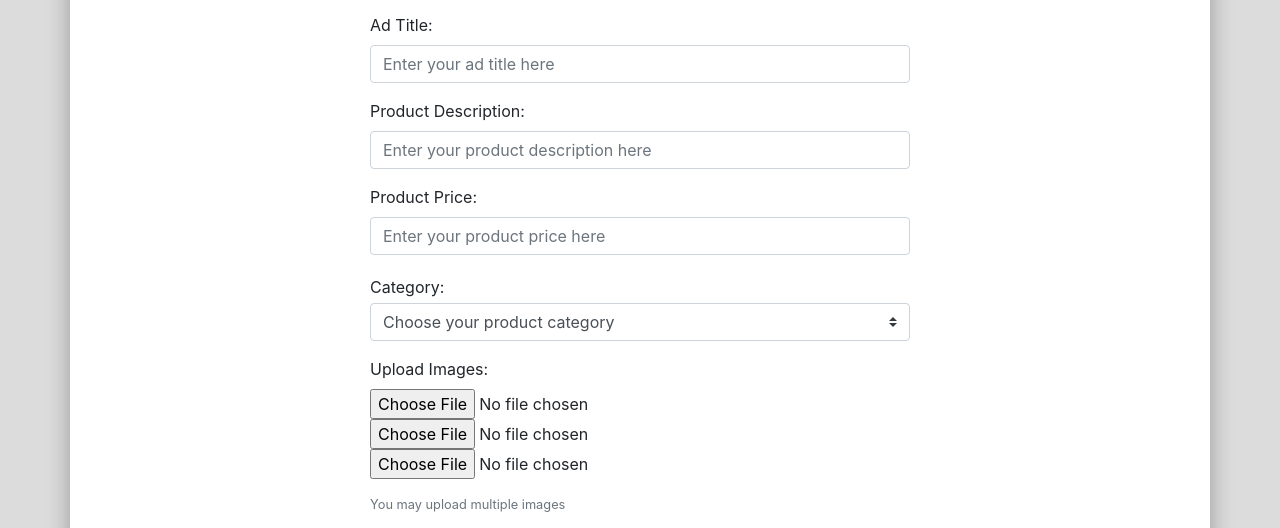
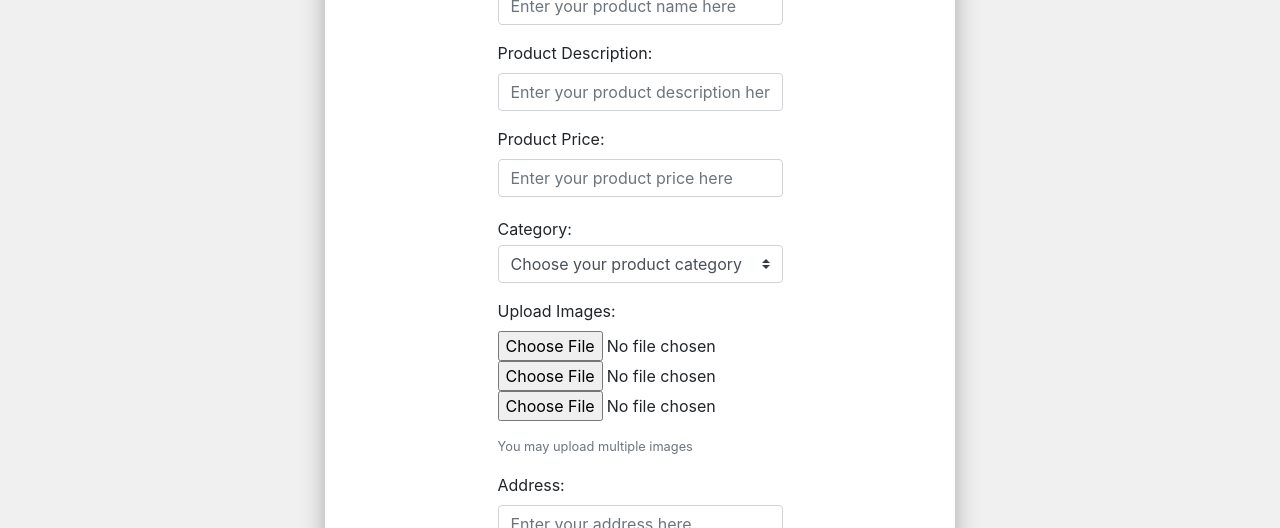
Before and after one commit to gauravsachdeva101/HACK_NITJ-master, a plain HTML site: page seller.html in a window 1280 px wide. Shown: the part 257-785 px from the top of the page. Drawn offline with nearby package versions, Linux system fonts and the light colour scheme.

Commit message:
Changes
constraints added

```diff
--- a/seller.css
+++ b/seller.css
@@ -1,7 +1,7 @@
 @import url('https://fonts.googleapis.com/css?family=Nunito+Sans&display=swap');
 body,html
     {
-    background-color: rgb(220,220,220);
+    background-color: rgb(240,240,240);
     height:100%;
     padding:0px;
     margin:0px;
@@ -105,13 +105,23 @@ body,html
     height:auto;
     }
 .sell{
-    padding-top:12px;
-    padding-bottom:24px;
+    padding-top:40px;
+    padding-bottom:30px;
 }
+.container{
+display:flex;
+justify-content: center;
+align-items: center;
+
+}
+/* div{
+    border: 1px solid red;
+} */
 .row{
-    background: #fff;
     margin-bottom: 18px;
     margin-top: 18px;
+    width:630px;
+    background: #fff;
     border-radius: 50px;
     box-shadow: 0px 10px 25px 0px rgba(0,0,0,0.3);
 }
--- a/seller.html
+++ b/seller.html
@@ -2,7 +2,7 @@
 <html lang = "en">
     <head>
         <meta charset="utf-8">
-        <title>WasteLess</title>
+        <title>Seller</title>
         <link rel="stylesheet" href="https://stackpath.bootstrapcdn.com/bootstrap/4.3.1/css/bootstrap.min.css" integrity="sha384-ggOyR0iXCbMQv3Xipma34MD+dH/1fQ784/j6cY/iJTQUOhcWr7x9JvoRxT2MZw1T" crossorigin="anonymous">
         <script src="https://code.jquery.com/jquery-3.3.1.slim.min.js" integrity="sha384-q8i/X+965DzO0rT7abK41JStQIAqVgRVzpbzo5smXKp4YfRvH+8abtTE1Pi6jizo" crossorigin="anonymous"></script>
         <script src="https://cdnjs.cloudflare.com/ajax/libs/popper.js/1.14.7/umd/popper.min.js" integrity="sha384-UO2eT0CpHqdSJQ6hJty5KVphtPhzWj9WO1clHTMGa3JDZwrnQq4sF86dIHNDz0W1" crossorigin="anonymous"></script>
@@ -49,11 +49,11 @@
                              <label for="productname">Product Name:</label>
                              <input type="text" class="form-control" id="productname" required placeholder="Enter your product name here">
                            </div>
-
+<!--
                            <div class="form-group">
                             <label for="adtitle">Ad Title:</label>
                             <input type="text" class="form-control" id="adtitle" required placeholder="Enter your ad title here">
-                          </div>
+                          </div> -->
 
                           <div class="form-group">
                             <label for="description">Product Description:</label>
@@ -61,21 +61,22 @@
                           </div>
 
                           <div class="form-group">
-                                <label for="description">Product Price:</label>
-                                <input type="text" class="form-control" id="productprice" required placeholder="Enter your product price here">
+                                <label for="description" >Product Price:</label>
+                                <input type="text" class="form-control" id="productprice" pattern="[0-9]{}" required placeholder="Enter your product price here">
                          </div>
 
                          <div class="form-group">
                          <!-- <form class="form-inline"> -->
                             <label class="my-1 mr-2" for="inlineFormCustomSelectPref">Category: </label>
-                            <select class="custom-select mr-sm-2" id="category">
-                                <option selected>Choose your product category</option>
+                            <select required class="custom-select mr-sm-2" id="category">
+                                <option selected value="">Choose your product category</option>
                                 <option value="books">Books</option>
                                 <option value="electronic">Electronic Items</option>
                                 <option value="sports">Sports</option>
                                 <option value="clothing">Clothing</option>
                                 <option value="stationary">Stationary</option>
                                 <option value="furniture">Furniture</option>
+                                <option value="furniture">Daily Use</option>
                                 <option value="others">Others</option>
                               </select>
                         <!-- </form> -->
@@ -84,7 +85,7 @@
                     <div class="form-group">
                         <label for="address">Upload Images:</label>
                         <div class="form-group">
-                        <input type="file" name="pic" accept="image/*">
+                        <input type="file" name="pic" accept="image/*" required>
                         <input type="file" name="pic" accept="image/*">
                         <input type="file" name="pic" accept="image/*">
                         </div>
@@ -100,7 +101,7 @@
 
                          <div class="form-group">
                                 <label for="description">Phone Number:</label>
-                                <input type="text" class="form-control" id="phonenumber" required placeholder="Enter your phone number here">
+                                <input type="text" class="form-control" id="phonenumber" pattern="[0-9]{}" required placeholder="Enter your phone number here">
                                 <small id="emailHelp" class="form-text text-muted">We'll never share your phone number with anyone else.</small>
                             </div>
 
```
